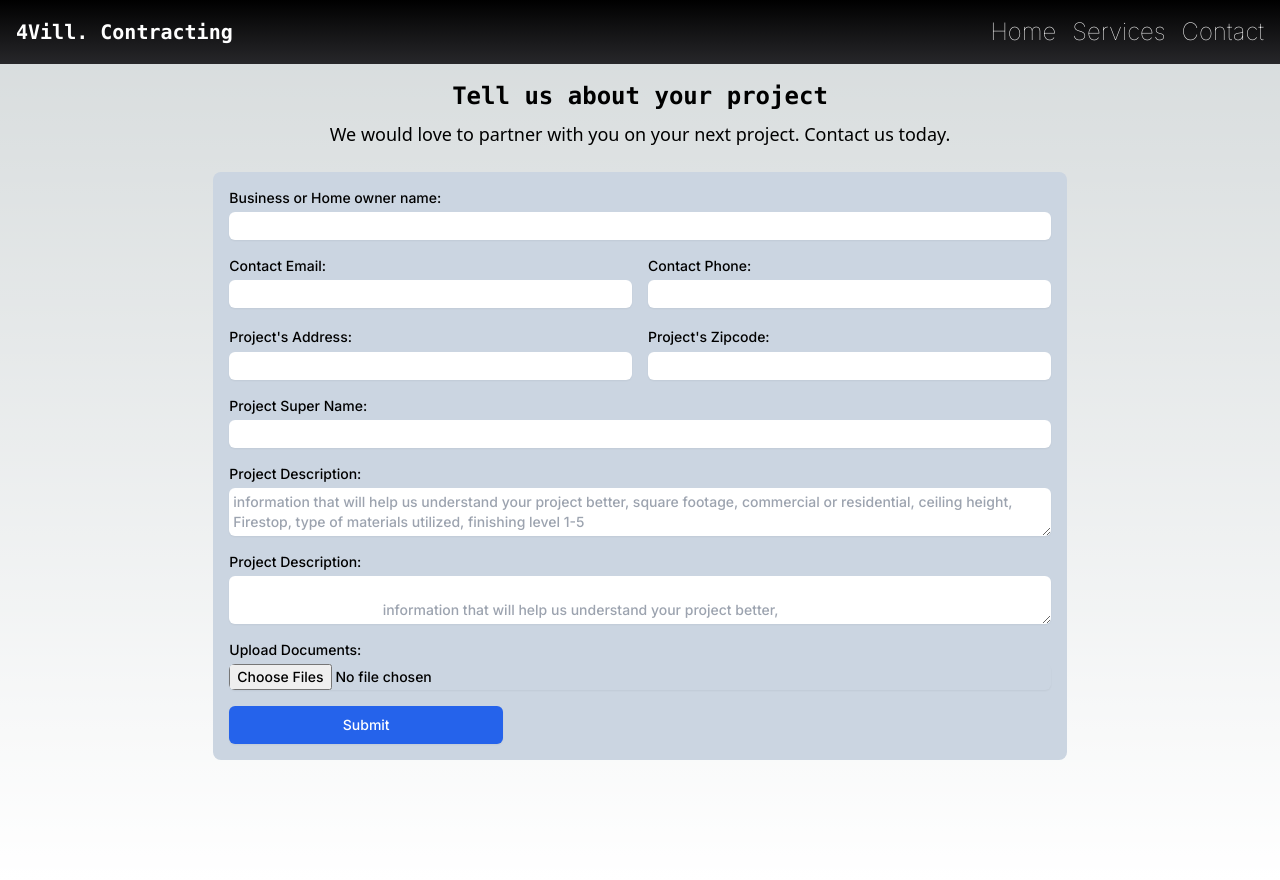
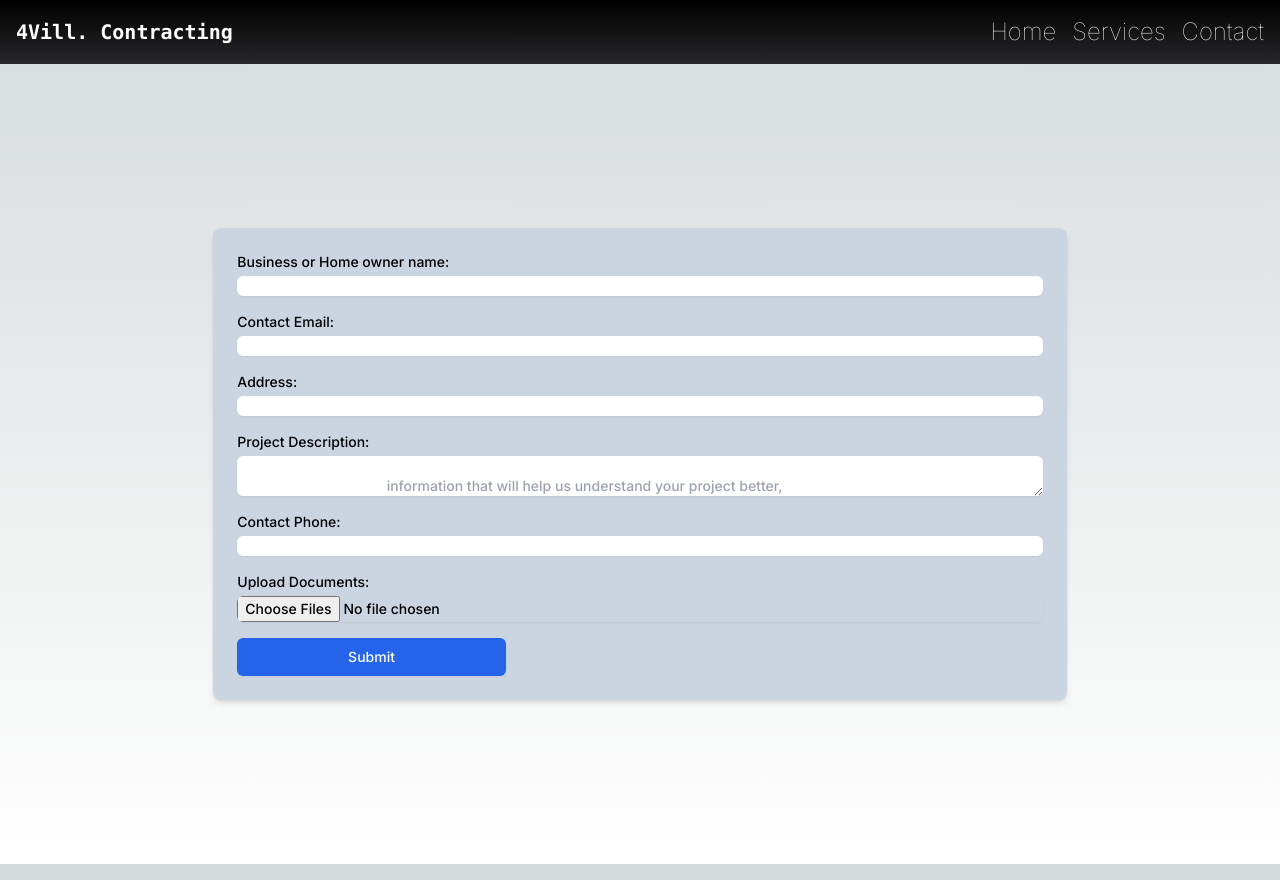
Before and after one commit to marcelchelo/4vill, a Next.js app: page /getQuote in a window 1280 px wide. Built offline with nearby package versions, Linux system fonts and the light colour scheme.

Commit message:
Revert "aesthethic changes"

```diff
--- a/app/getQuote/page.jsx
+++ b/app/getQuote/page.jsx
@@ -10,21 +10,12 @@ export default function Page()  {
 
 
   return (
-    <>
-      <NavBarComponent/>
-      <div className=' h-screen'>
-
-        <div className='mt-4 '>
-          <div className="flex items-center justify-center flex-col">
-            <h1 className="font-bold font-mono text-2xl">Tell us about your project</h1>
-            <p className='font-light mt-2 font-sans text-lg'>We would love to partner with you on your next project. Contact us today.</p>
-          </div>
-          <QuoteForm/>
-
-        </div>
+    <div>
 
 
-      </div>
-    </>
+     <NavBarComponent/>
+      <QuoteForm/>
+
+    </div>
   )
 }
--- a/app/src/components/QuoteForm.jsx
+++ b/app/src/components/QuoteForm.jsx
@@ -9,9 +9,7 @@ export default function QuoteForm() {
     const [contactEmail, setContactEmail] = useState('');
     const [contactPhone, setContactPhone] = useState('');
     const [address, setAddress] = useState('');
-    const [zipcode, setZipcode] = useState('');
     const [files, setFiles] = useState([]);
-    const [superName, setSuperName] = useState('');
 
     // send the files to a lambda function endpoint
     const handleSubmit = (e) => {
@@ -25,16 +23,16 @@ export default function QuoteForm() {
 
     return (
 
-    <div className='flex justify-center items-center mt-6'>
+    <div className='flex justify-center items-center h-screen'>
 
 
-        <div className='bg-slate-300 p-4 rounded-[8px]  w-2/3'>
+        <div className='bg-slate-300 p-6 rounded-lg shadow-md w-2/3'>
             <form onSubmit={handleSubmit} className='space-y-4'>
                 <div>
                     <label className='block text-sm font-medium text-black'>
                         Business or Home owner name:
                         <input
-                            className='mt-1 p-1 block w-full rounded-md border-gray-300
+                            className='mt-1 block w-full rounded-md border-gray-300
                                 shadow-sm focus:border-indigo-300 focus:ring focus:ring-indigo-200
                                 focus:ring-opacity-50'
                             type="text"
@@ -42,95 +40,34 @@ export default function QuoteForm() {
                             onChange={(e) => setCompanyName(e.target.value)} />
                     </label>
                 </div>
-            <div className='flex'>
-                <div className='flex-1 mr-2'>
+                <div>
                     <label className='block text-sm font-medium text-black'>
                         Contact Email:
                         <input
-                        className='mt-1 p-1 block w-full rounded-md border-gray-300
+                        className='mt-1 block w-full rounded-md border-gray-300
                             shadow-sm focus:border-indigo-300 focus:ring
                             focus:ring-indigo-200 focus:ring-opacity-50'
                         type="email" value={contactEmail}
                         onChange={(e) => setContactEmail(e.target.value)} />
                     </label>
                 </div>
-                <div className='flex-1 ml-2'>
+                {/* adddress */}
+                <div>
                     <label className='block text-sm font-medium text-black'>
-                        Contact Phone:
+                        Address:
                         <input
-                            className='mt-1 p-1 block w-full rounded-md
-                             border-gray-300 shadow-sm focus:border-indigo-300
-                            focus:ring focus:ring-indigo-200 focus:ring-opacity-50'
-                            type="tel"
-                            pattern="\d{10}"
-                            maxLength="10"
-                            value={contactPhone}
-                            onChange={(e) => setContactPhone(e.target.value)} />
+                        className='mt-1 block w-full rounded-md border-gray-300
+                            shadow-sm focus:border-indigo-300 focus:ring
+                            focus:ring-indigo-200 focus:ring-opacity-50'
+                        type="text" value={address}
+                        onChange={(e) => setAddress(e.target.value)} />
                     </label>
                 </div>
-            </div>
-            {/* adddress */}
-            <div className='flex justify-between '>
-                <div className='flex-1 mr-2'>
-                    <label className=' text-sm font-medium'>
-                        Project's Address:
-                        <input
-                            className='mt-1 p-1 block w-full rounded-md border-gray-300
-                                shadow-sm focus:border-indigo-300 focus:ring
-                                focus:ring-indigo-200 focus:ring-opacity-50'
-                            type="text"
-                            value={address}
-                            onChange={(e) => setAddress(e.target.value)} />
-                    </label>
-                </div>
-
-                <div className='flex-1 ml-2'>
-                    <label className=' text-sm font-medium'>
-                        Project's Zipcode:
-                        <input
-                            className='mt-1 p-1 block w-full rounded-md border-gray-300
-                                shadow-sm focus:border-indigo-300 focus:ring
-                                focus:ring-indigo-200 focus:ring-opacity-50'
-                            type="text"
-                            value={zipcode}
-                            onChange={(e) => setZipcode(e.target.value)} />
-                    </label>
-                </div>
-
-            </div>
-
-            <div>
-                <label className='block text-sm font-medium text-black'>
-                    Project Super Name:
-                    <input
-                        className='mt-1 p-1 block w-full rounded-md border-gray-300
-                            shadow-sm focus:border-indigo-300 focus:ring
-                            focus:ring-indigo-200 focus:ring-opacity-50'
-                        type="text"
-                        value={superName}
-                        onChange={(e) => setSuperName(e.target.value)} />
-                </label>
-            </div>
-            <div>
-                <label className='block text-sm font-medium text-black'>
-                    Project Description:
-                    <textarea
-                        className='mt-1 p-1 block w-full rounded-md border-gray-300
-                            shadow-sm focus:border-indigo-300 focus:ring focus:ring-indigo-200
-                            focus:ring-opacity-50'
-                        placeholder='information that will help us understand your project better, square footage, commercial or residential, ceiling height, Firestop, type of materials utilized, finishing level 1-5'
-                    ></textarea>
-                </label>
-            </div>
-
-                {/* end of address  */}
-
-
                 <div>
                     <label className='block text-sm font-medium text-black'>
                         Project Description:
                         <textarea
-                            className='mt-1 p-1 block w-full rounded-md border-gray-300
+                            className='mt-1 block w-full rounded-md border-gray-300
                                 shadow-sm focus:border-indigo-300 focus:ring focus:ring-indigo-200
                                 focus:ring-opacity-50'
                             placeholder='
@@ -145,7 +82,20 @@ export default function QuoteForm() {
                     </label>
                 </div>
 
-
+                <div>
+                    <label className='block text-sm font-medium text-black'>
+                        Contact Phone:
+                        <input
+                            className='mt-1 block w-full rounded-md
+                             border-gray-300 shadow-sm focus:border-indigo-300
+                            focus:ring focus:ring-indigo-200 focus:ring-opacity-50'
+                            type="tel"
+                            pattern="\d{10}"
+                            maxLength="10"
+                            value={contactPhone}
+                            onChange={(e) => setContactPhone(e.target.value)} />
+                    </label>
+                </div>
 
                 <div>
                     <label className='block text-sm font-medium text-black'>
```
